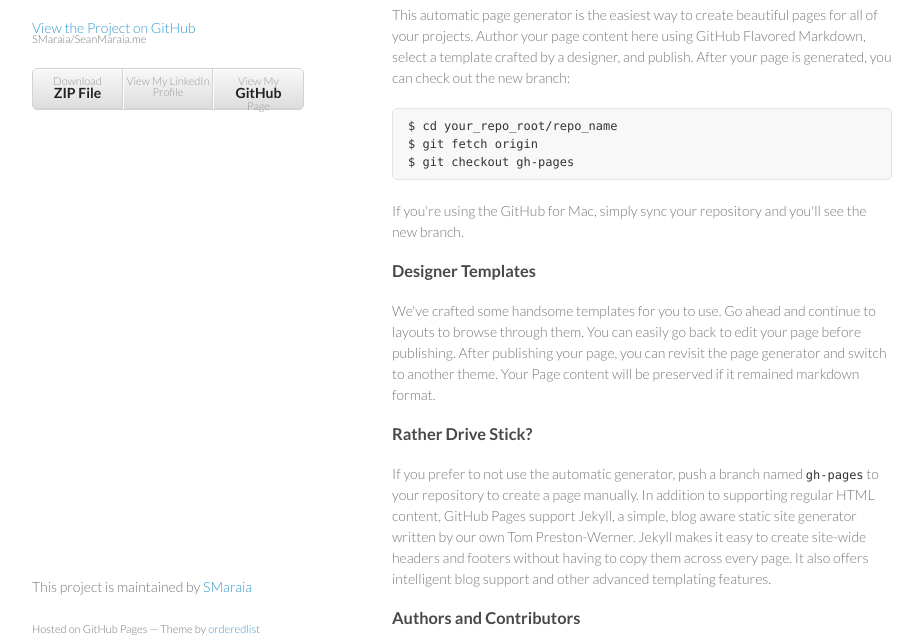
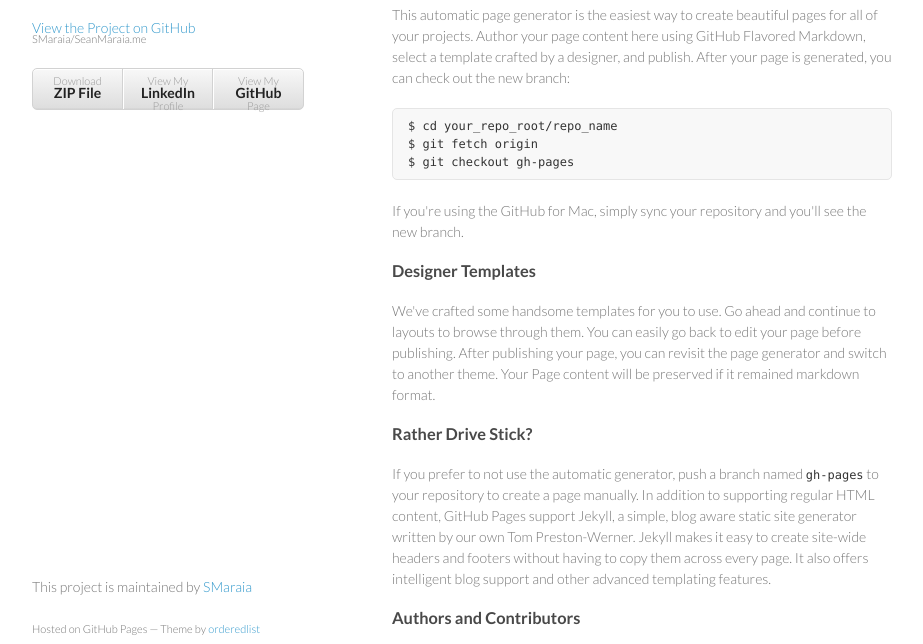
Before and after one commit to SMaraia/SeanMaraia.me, a plain HTML site: page index.html in a window 1280 px wide. Shown: the part 92-736 px from the top of the page, without its empty margins (178-1101 px from the left). Drawn offline with Linux system fonts and the light colour scheme.

Commit message:
Further Tweaks

```diff
--- a/index.html
+++ b/index.html
@@ -23,7 +23,7 @@
 
         <ul>
           <li><a href="https://github.com/SMaraia/SeanMaraia.me/zipball/master">Download <strong>ZIP File</strong></a></li>
-          <li><a href="http://www.linkedin.com/in/smaraia/">View My LinkedIn Profile</a></li>
+          <li><a href="http://www.linkedin.com/in/smaraia/">View My <strong>LinkedIn</strong> Profile</a></li>
           <li><a href="https://github.com/SMaraia/">View My <strong>GitHub</strong> Page</a></li>
         </ul>
       </header>
```
